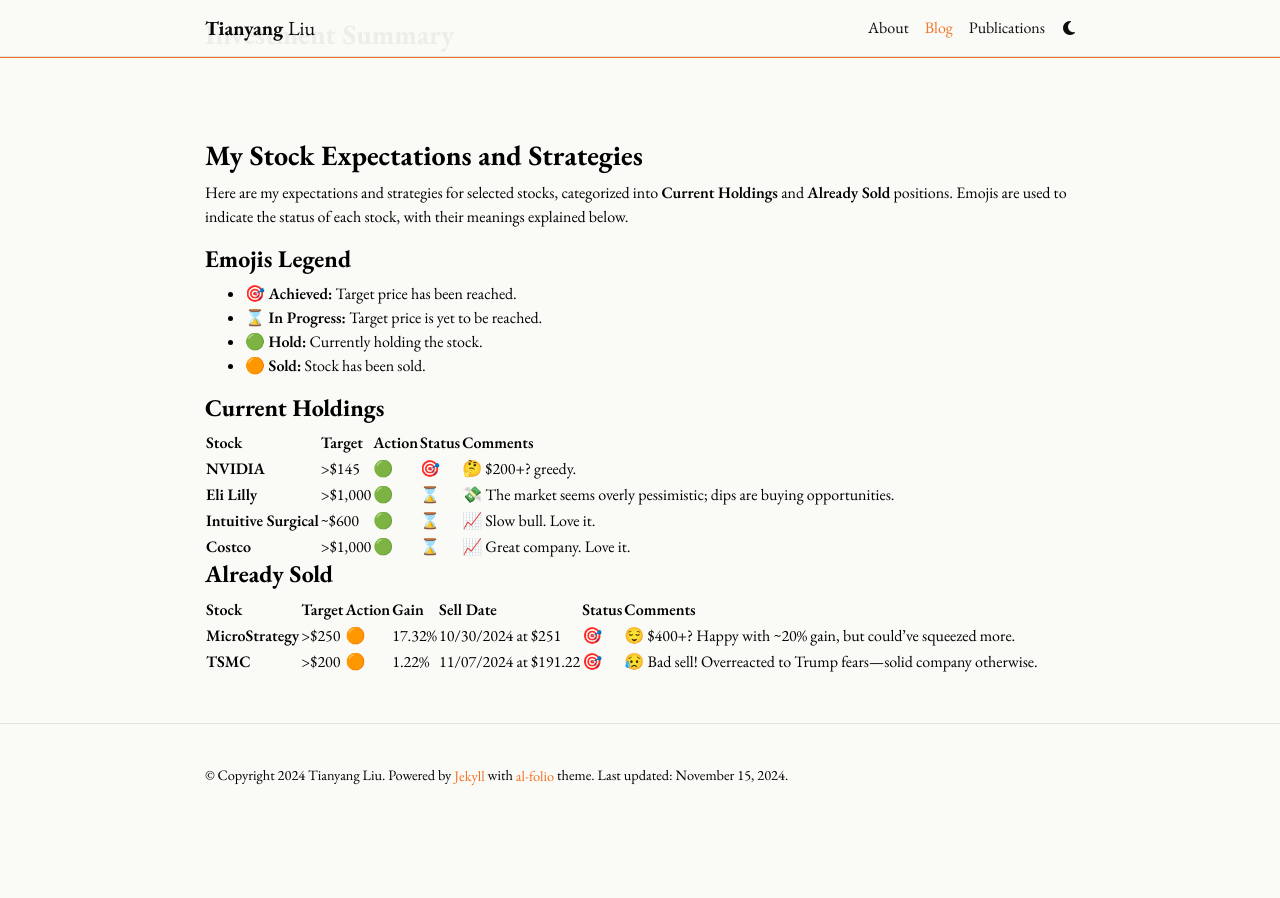
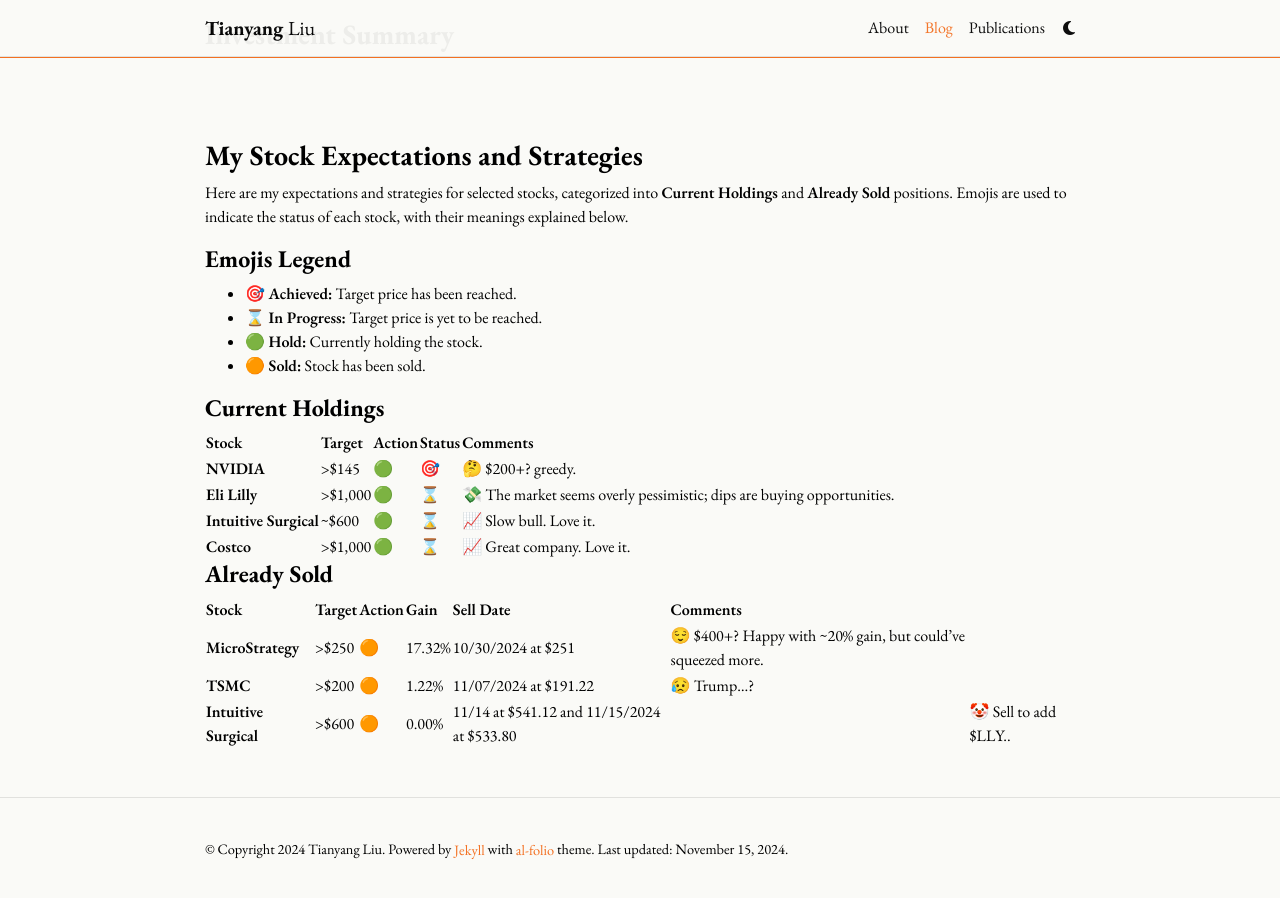
Before and after one commit to Leolty/leolty.github.io, a Jekyll site: the page built from _posts/2024-10-29-stock-holding.md, in a window 1280 px wide and 900 px high, scrolled down 1028 px. Built offline with Jekyll 4.4.1, drawn with Linux system fonts in a browser that asks for light colours; nearby versions of some CDN libraries; comment, search, counter and statistics services are not loaded; a style sheet for code colours, icons or effects is not loaded; before the commit the page ends 1854 px from its top, so only the background shows below that.

Commit message:
🤯 Why i sell 2 shares of ISRG to add LLY...

```diff
--- a/_posts/2024-10-29-stock-holding.md
+++ b/_posts/2024-10-29-stock-holding.md
@@ -579,7 +579,8 @@
 
 #### Already Sold
 
-| **Stock**                                               | **Target** | **Action** | **Gain** | **Sell Date**        | **Status** | **Comments**                                                                                                           |
-|---------------------------------------------------------|------------|------------|----------|----------------------|------------|------------------------------------------------------------------------------------------------------------------------|
-| **MicroStrategy**                                | >$250     | 🟠     | 17.32%   | 10/30/2024 at $251    | 🎯         | 😌 $400+? Happy with ~20% gain, but could’ve squeezed more.                      |
-| **TSMC**    | >$200     | 🟠     | 1.22%    | 11/07/2024 at $191.22 | 🎯         | 😥 Bad sell! Overreacted to Trump fears—solid company otherwise.|
+| **Stock**    | **Target** | **Action** | **Gain** | **Sell Date**       | **Comments**  |
+|--------------|------------|------------|----------|----------------------|--------------------------------|
+| **MicroStrategy**           | >$250     | 🟠     | 17.32%   | 10/30/2024 at $251    |  😌 $400+? Happy with ~20% gain, but could’ve squeezed more.                      |
+| **TSMC**    | >$200     | 🟠     | 1.22%    | 11/07/2024 at $191.22 | 😥 Trump...? |
+| **Intuitive Surgical**                         | >$600     | 🟠     | 0.00%    | 11/14 at $541.12 and 11/15/2024 at $533.80   | | 🤡 Sell to add $LLY.. |
```
Also changed, not shown: _data/stock_holdings.yml (+2 -7 lines).
